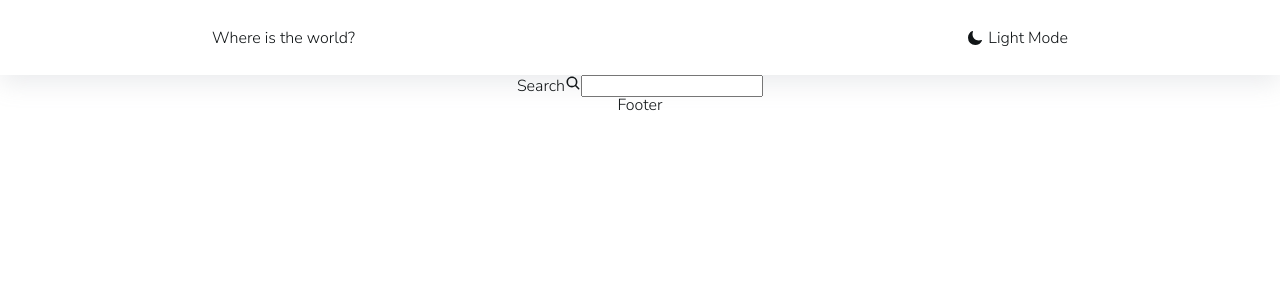
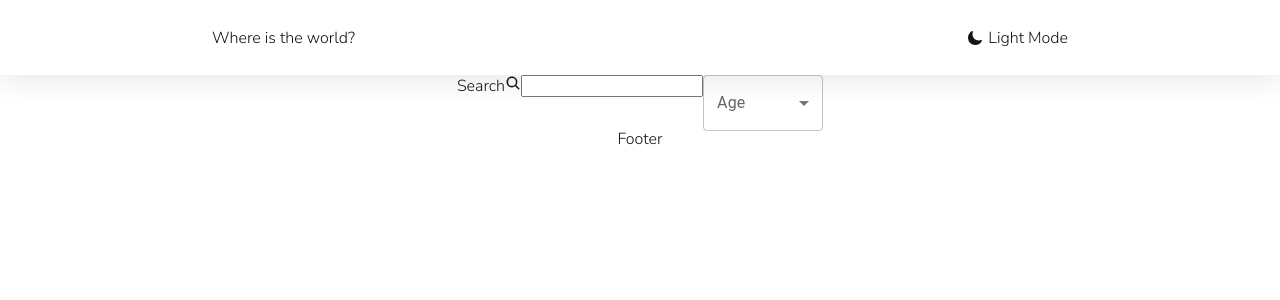
Before and after one commit to NikitOS-1/countries, a React (Create React App) app: page / in a window 1280 px wide. Shown: the top 300 px of the page. Built offline with nearby package versions, Linux system fonts and the light colour scheme.

Commit message:
add material and new Select

```diff
--- a/package.json
+++ b/package.json
@@ -3,6 +3,9 @@
   "version": "0.1.0",
   "private": true,
   "dependencies": {
+    "@emotion/react": "^11.11.1",
+    "@emotion/styled": "^11.11.0",
+    "@mui/material": "^5.13.5",
     "@testing-library/jest-dom": "^5.16.5",
     "@testing-library/react": "^13.4.0",
     "@testing-library/user-event": "^13.5.0",
--- /dev/null
+++ b/src/components/CustomSelect/CustomSelect.jsx
@@ -0,0 +1,32 @@
+import * as React from "react";
+import Box from "@mui/material/Box";
+import InputLabel from "@mui/material/InputLabel";
+import MenuItem from "@mui/material/MenuItem";
+import FormControl from "@mui/material/FormControl";
+import Select from "@mui/material/Select";
+
+export default function BasicSelect() {
+  const [age, setAge] = React.useState("");
+
+  const handleChange = (event) => {
+    setAge(event.target.value);
+  };
+
+  return (
+    <Box sx={{ minWidth: 120 }}>
+      <FormControl fullWidth>
+        <InputLabel id="demo-simple-select-label">Age</InputLabel>
+        <Select
+          labelId="demo-simple-select-label"
+          id="demo-simple-select"
+          value={age}
+          label="Age"
+          onChange={handleChange}>
+          <MenuItem value={10}>Ten</MenuItem>
+          <MenuItem value={20}>Twenty</MenuItem>
+          <MenuItem value={30}>Thirty</MenuItem>
+        </Select>
+      </FormControl>
+    </Box>
+  );
+}
--- a/src/containers/Main/Controls/Controls.jsx
+++ b/src/containers/Main/Controls/Controls.jsx
@@ -1,11 +1,14 @@
 import { useState } from "react";
 import Search from "../../../components/Search/Search";
+import CustomSelect from "../../../components/CustomSelect/CustomSelect";
+import style from "./Controls.module.scss";
 
 const Controls = () => {
   const [search, setSearch] = useState("");
   return (
-    <div>
+    <div className={style.container}>
       <Search search={search} setSearch={setSearch} />
+      <CustomSelect />
     </div>
   );
 };
--- a/src/containers/Main/Controls/Controls.module.scss
+++ b/src/containers/Main/Controls/Controls.module.scss
@@ -0,0 +1,3 @@
+.container {
+    display: flex;
+}
```
Also changed, not shown: 1 other file (tests, documents, lock files or other folders).
